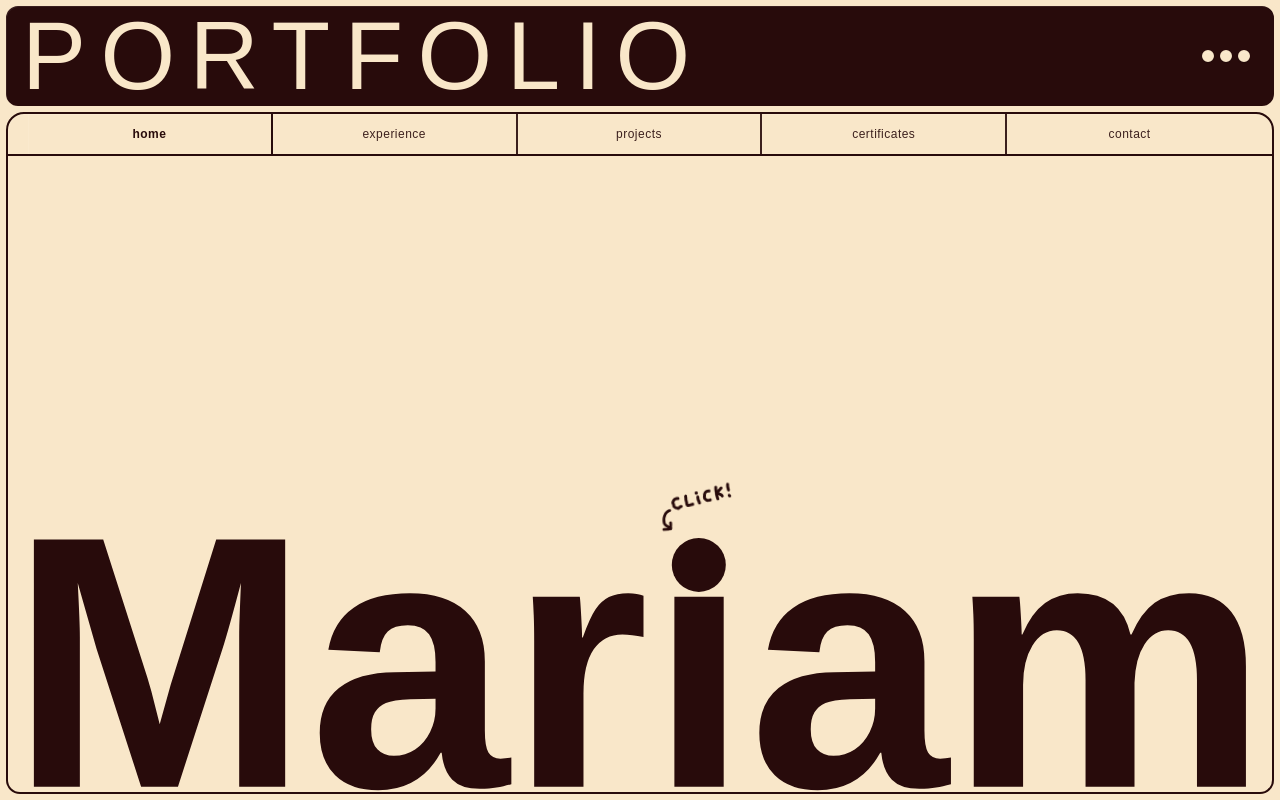
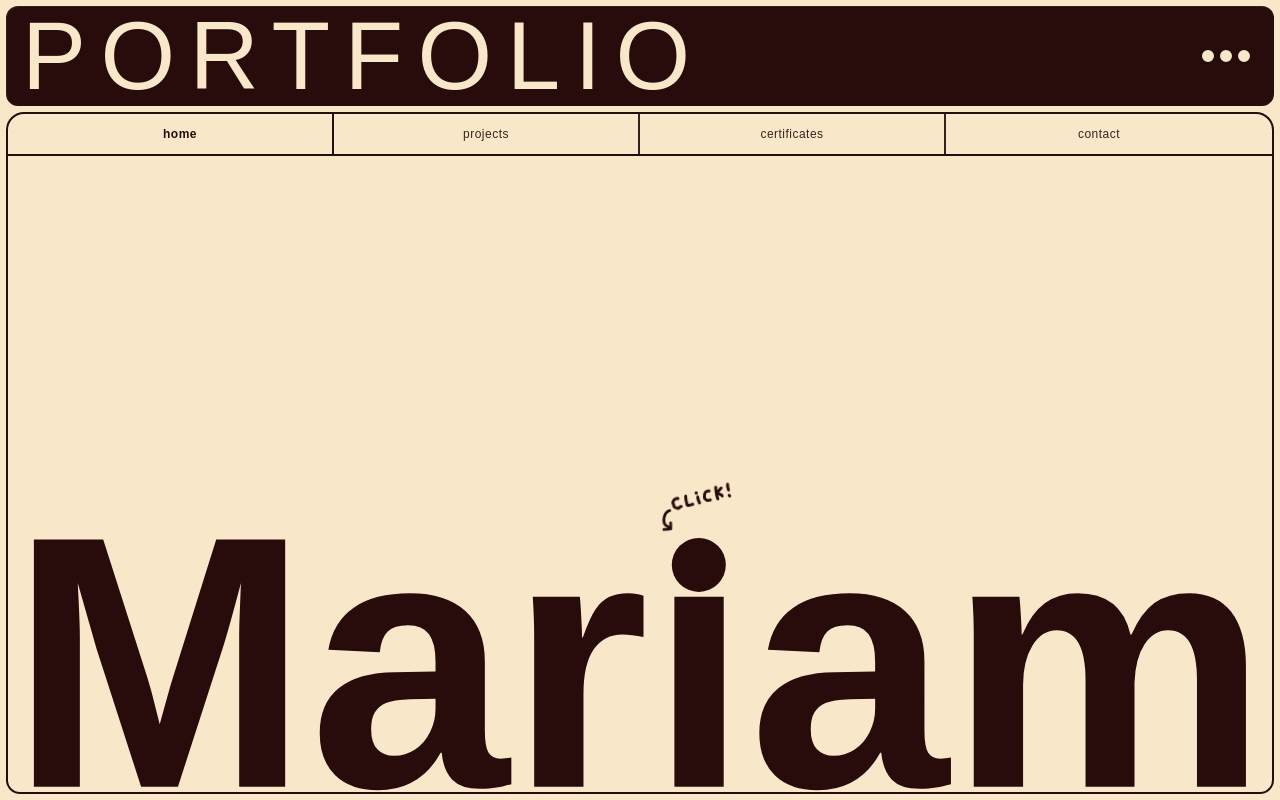
Before and after one commit to Mariam-Fathi/mf-portfolio, a Next.js app: page / in a window 1280 px wide. Built offline with nearby package versions, Linux system fonts and the light colour scheme; a web font is replaced by a local one.

Commit message:
remove experience link from menu bar

```diff
--- a/src/components/SectionLineNavigation.tsx
+++ b/src/components/SectionLineNavigation.tsx
@@ -13,7 +13,6 @@ interface SectionLineNavigationProps {
 
 const sections = [
   { id: "hero", label: "home" },
-  { id: "experience", label: "experience" },
   { id: "work", label: "projects" },
   { id: "certificates", label: "certificates" },
   { id: "contact", label: "contact" },
--- a/src/components/SectionNavigation.tsx
+++ b/src/components/SectionNavigation.tsx
@@ -12,7 +12,6 @@ const SectionNavigation: React.FC<SectionNavigationProps> = ({ onNavigate, curre
   const navRef = useRef<HTMLElement>(null);
   const sections = [
     { id: "hero", label: "home" },
-    { id: "experience", label: "experience" },
     { id: "work", label: "projects" },
     { id: "certificates", label: "certificates" },
     { id: "contact", label: "contact" },
--- a/src/components/hero/types.ts
+++ b/src/components/hero/types.ts
@@ -61,12 +61,10 @@ export type SectionId =
   | "hero"
   | "work"
   | "certificates"
-  | "experience"
   | "contact";
 
 export const NAV_SECTIONS: { id: SectionId; label: string }[] = [
   { id: "hero", label: "home" },
-  { id: "experience", label: "experience" },
   { id: "work", label: "projects" },
   { id: "certificates", label: "certificates" },
   { id: "contact", label: "contact" },
```
